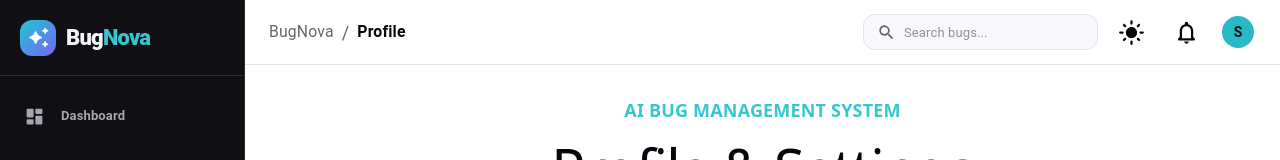
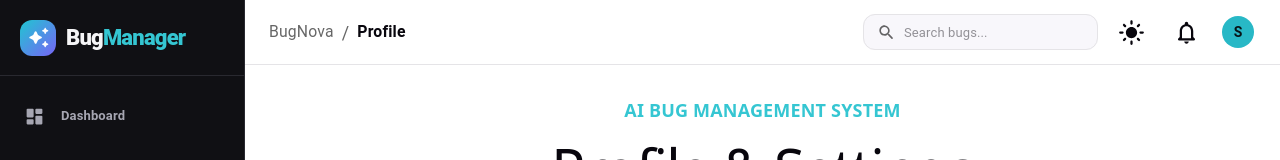
Before and after one commit to karamjitcse24-tech/AI-Bug-Detection-System, a React (Vite) app in the folder Frontend/: page /profile in a window 1280 px wide. Shown: the top 160 px of the page. Built offline with nearby package versions, Linux system fonts and the light colour scheme; sample sign-in values are in the browser's storage.

Commit message:
Update sidebar text from 'Nova' to 'Manager'

```diff
--- a/Frontend/src/components/Sidebar.jsx
+++ b/Frontend/src/components/Sidebar.jsx
@@ -87,7 +87,7 @@ export default function Sidebar() {
             whiteSpace: "nowrap",
           }}
         >
-          Bug<span style={{ color: "#35c6d2" }}>Nova</span>
+          Bug<span style={{ color: "#35c6d2" }}>Manager</span>
         </Typography>
       </Box>
 
```
